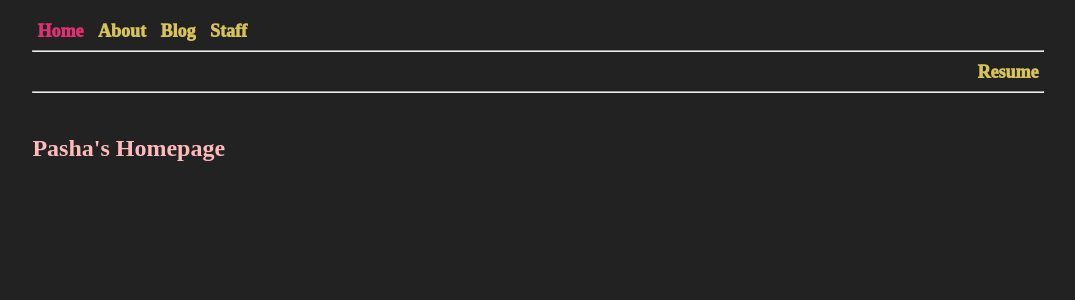
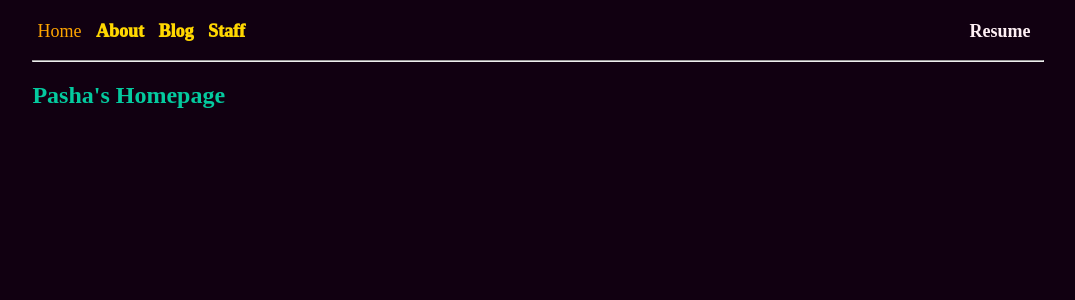
Before and after one commit to pasha009/personal-website-jekyll, a Jekyll site: the page built from index.html, in a window 1280 px wide. Shown: the top 300 px of the page, without its empty margins (102-1177 px from the left). Built offline with Jekyll 4.4.1, drawn with Linux system fonts in a browser that asks for light colours.

Commit message:
correct navbar structure in mobile

```diff
--- a/_includes/navigation.html
+++ b/_includes/navigation.html
@@ -6,9 +6,8 @@
         </a>
         {% endfor %}
     </div>
-    <hr>
     <div class="resume">
         <a href="{{ site.data.files.resume }}">Resume </a>
     </div>
-    <hr>
 </nav>
+<hr>
--- a/_sass/main.scss
+++ b/_sass/main.scss
@@ -1,17 +1,12 @@
-$primary-color: #222;
-$accent-color: rgba(230, 209, 94, 0.925);
-$text-color: #dd3272;
+$text-color: #04ca9f ;
+$background-color: #101;
+
+body {
+    background-color: $background-color;
+    color: $text-color;
+}
 
 
-body {
-    background-color: $primary-color;
-    color: #fbb;
-}
-
-.current {
-    color: $text-color !important;
-    font-weight: 1000;
-}
 
 .main {
     width: 80%;
@@ -32,29 +27,52 @@ body {
 }
 
 .nav-bar {
+    $active-color: orange;
+    $inactive-color: gold;
+    $hover-color: rgba(255, 255, 255, 0.856);
+    $resume: lavenderblush;
+    $resume-hover: red;
+
+
     padding: 10pt 0;
+    min-width: 280px;
+    margin-bottom: 25px;
+
+    .normal {
+        float: left;
+    }
 
     .resume {
-        margin: 10px 0 0;
-        text-align: right;
+        float: right;
+
+        a {
+            padding: 5px 10px;
+            color: $resume !important;
+            border-radius: 4px;
+            font-weight: bolder;
+        }
+
+        a:hover {
+            color: $resume-hover !important;
+        }
+    }
+
+    .current {
+        color: $active-color !important;
+        font-weight: 200;
     }
 
     a {
         font-weight: 1000;
         font-size: large;
-        color: $accent-color;
+        color: $inactive-color;
         text-decoration: none;
         padding: 2px;
         margin: 10px 3px;
     }
 
     a:hover {
-        background-color: #ddd;
-        color: black;
+        color: $hover-color;
     }
 
-    a.active {
-        background-color: #4CAF50;
-        color: white;
-    }
 }
```
